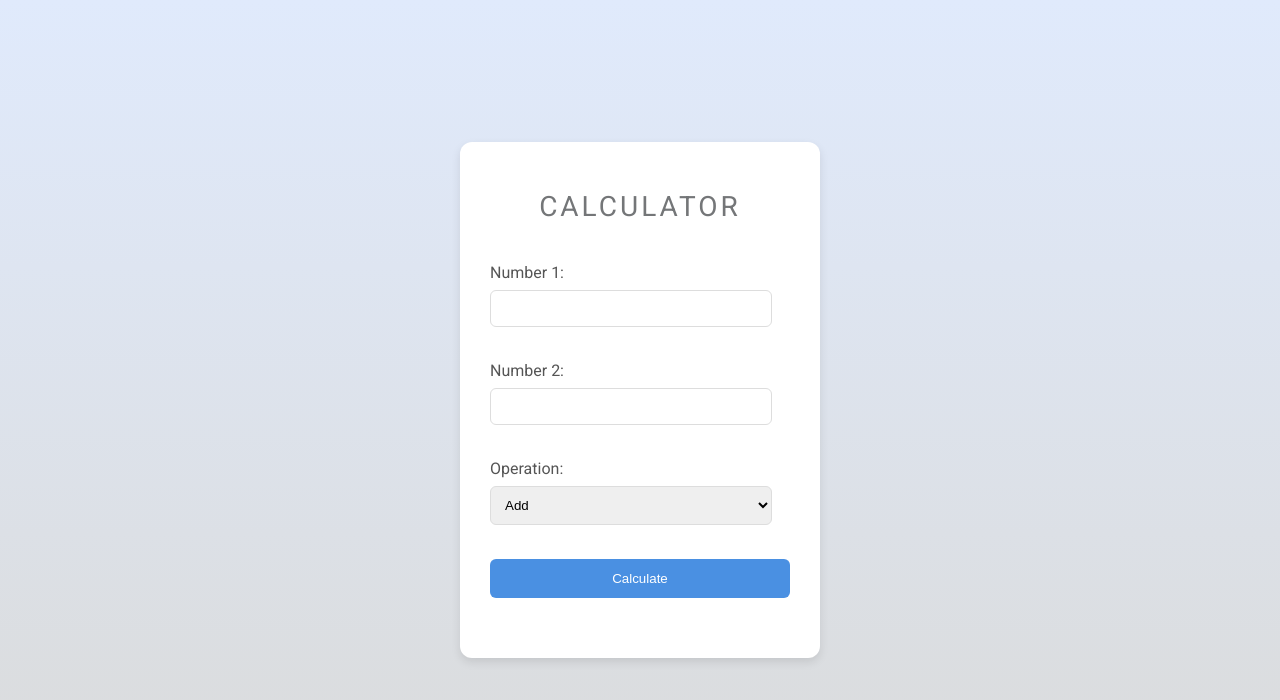
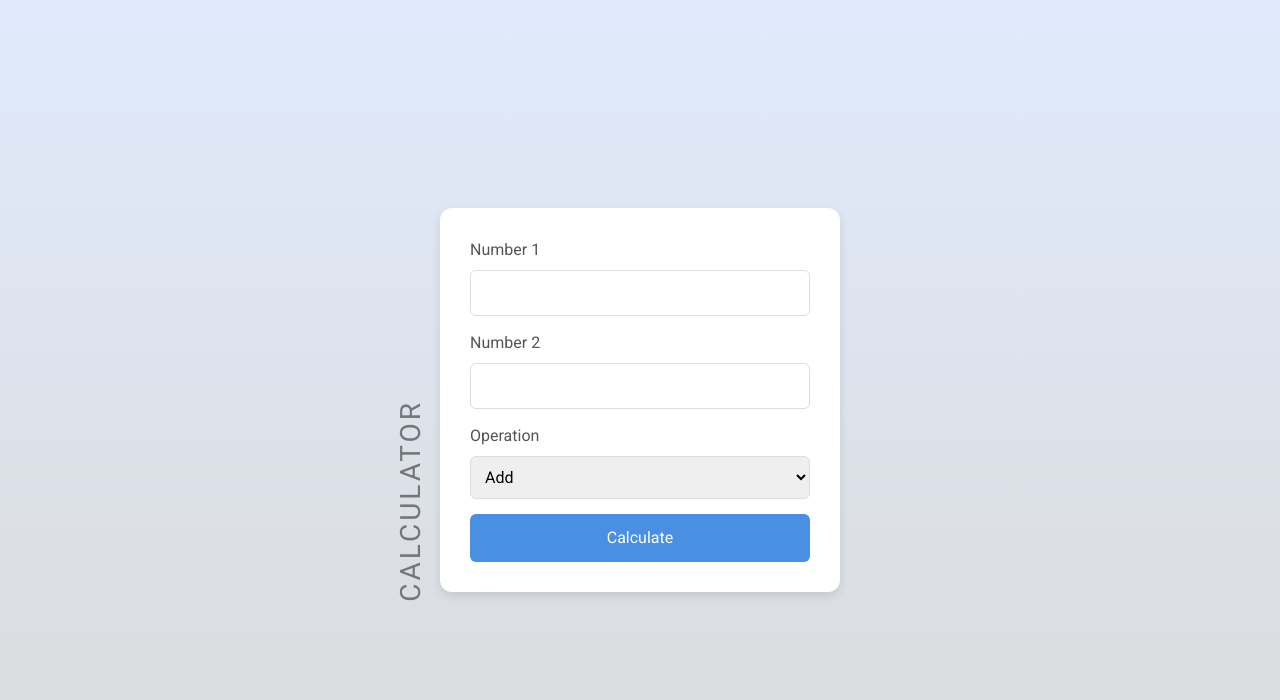
Before and after one commit to yoyo5053/FlaskCalculator, a Flask app: page / in a window 1280 px wide. Shown: the top 700 px of the page. Run offline with Flask 3, Linux system fonts and the light colour scheme; some libraries are stand-ins or nearby versions.

Commit message:
Design improment and doc updated

```diff
--- a/templates/calculator.html
+++ b/templates/calculator.html
@@ -3,9 +3,11 @@
 <head>
     <meta charset="UTF-8">
     <meta name="viewport" content="width=device-width, initial-scale=1.0">
+    <link rel="stylesheet" href="https://stackpath.bootstrapcdn.com/bootstrap/4.5.2/css/bootstrap.min.css">
     <link rel="preconnect" href="https://fonts.googleapis.com">
     <link rel="preconnect" href="https://fonts.gstatic.com" crossorigin>
     <link href="https://fonts.googleapis.com/css2?family=Roboto:wght@400;500;700&display=swap" rel="stylesheet">
+    <link rel="stylesheet" href="https://cdnjs.cloudflare.com/ajax/libs/font-awesome/5.15.4/css/all.min.css">
     <title>Calculator</title>
     <style>
         body {
@@ -23,39 +25,51 @@
             padding: 30px;
             border-radius: 12px;
             box-shadow: 0 4px 10px rgba(0, 0, 0, 0.1);
-            width: 300px;
+            width: 100%;
+            max-width: 400px;
             transition: transform 0.2s ease-in-out, box-shadow 0.2s ease-in-out;
+            position: relative;
         }
 
-        h1 {
-            text-align: center;
-            margin-bottom: 40px;
+        .title {
+            writing-mode: vertical-rl;
+            transform: rotate(180deg);
+            position: absolute;
+            left: -50px;
+            top: 50%;
+            transform-origin: center;
+            font-size: 28px;
             color: #747678;
             letter-spacing: 3px;
             font-weight: 400;
             text-transform: uppercase;
-            font-size: 28px;
         }
 
-        h2 {
+        .result-box {
+            padding-top: 15px;
+            padding-bottom: 0px;
+            border-radius: 8px;
+            background-color: #e0eafc;
             text-align: center;
-            color: #555;
-            font-weight: 200;
             font-size: 18px;
+            color: #333;
+            margin-bottom: 20px;
+            display: flex;
+            justify-content: center;
+            align-items: center;
         }
 
-        form {
-            margin-bottom: 30px; /* Větší mezera pod formulářem */
+        .hidden {
+            display: none;
         }
 
         label {
-            display: block;
             margin-bottom: 8px;
             color: #555;
         }
 
         input[type="number"], select {
-            width: calc(100% - 18px);
+            width: 100%;
             padding: 10px;
             margin-bottom: 15px;
             border: 1px solid #ddd;
@@ -84,13 +98,6 @@
             background-color: #357abd;
         }
 
-        .result {
-            margin-top: 30px;
-            text-align: center;
-            font-size: 18px;
-            color: #333;
-        }
-
         .error {
             color: #e74c3c;
         }
@@ -98,34 +105,37 @@
 </head>
 <body>
     <div class="calculator">
-        <h1>CALCULATOR</h1>
+        <div class="title">Calculator</div>
+
+        <div class="result-box {% if result is none and not error %}hidden{% endif %}">
+            {% if error %}
+            <p class="error">{{ error }}</p>
+            {% elif result is not none %}
+            <p {% if result == "Invalid input. Please enter numbers." or result == "Division by zero is not allowed." %}class="error"{% endif %}>{{ result }}</p>
+            {% endif %}
+        </div>
+
         <form method="POST">
-            <label for="num1">Number 1:</label>
-            <input type="number" name="num1" id="num1" title="This field is required." style="text-align: right;" step="any"><br><br>
+            <label for="num1">Number 1</label>
+            <input type="number" name="num1" id="num1" title="This field is required." style="text-align: right;" step="any">
 
-            <label for="num2">Number 2:</label>
-            <input type="number" name="num2" id="num2" title="This field is required." style="text-align: right;" step="any"><br><br>
+            <label for="num2">Number 2</label>
+            <input type="number" name="num2" id="num2" title="This field is required." style="text-align: right;" step="any">
 
-            <label for="operation">Operation:</label>
+            <label for="operation">Operation</label>
             <select name="operation" id="operation">
                 <option value="add">Add</option>
                 <option value="subtract">Subtract</option>
                 <option value="multiply">Multiply</option>
                 <option value="divide">Divide</option>
-            </select><br><br>
+            </select>
 
             <input type="submit" value="Calculate">
         </form>
+    </div>
 
-        {% if error %}
-        <p class="error">{{ error }}</p>
-        {% endif %}
-        {% if result is not none %}
-            <div class="result">
-                <h2>Result</h2>
-                <p {% if result == "Invalid input. Please enter numbers." or result == "Division by zero is not allowed." %}class="error"{% endif %}>{{ result }}</p>
-            </div>
-        {% endif %}
-    </div>
+    <script src="https://code.jquery.com/jquery-3.5.1.slim.min.js"></script>
+    <script src="https://cdn.jsdelivr.net/npm/@popperjs/core@2.9.2/dist/umd/popper.min.js"></script>
+    <script src="https://stackpath.bootstrapcdn.com/bootstrap/4.5.2/js/bootstrap.min.js"></script>
 </body>
 </html>
```
Also changed, not shown: 1 other file.
